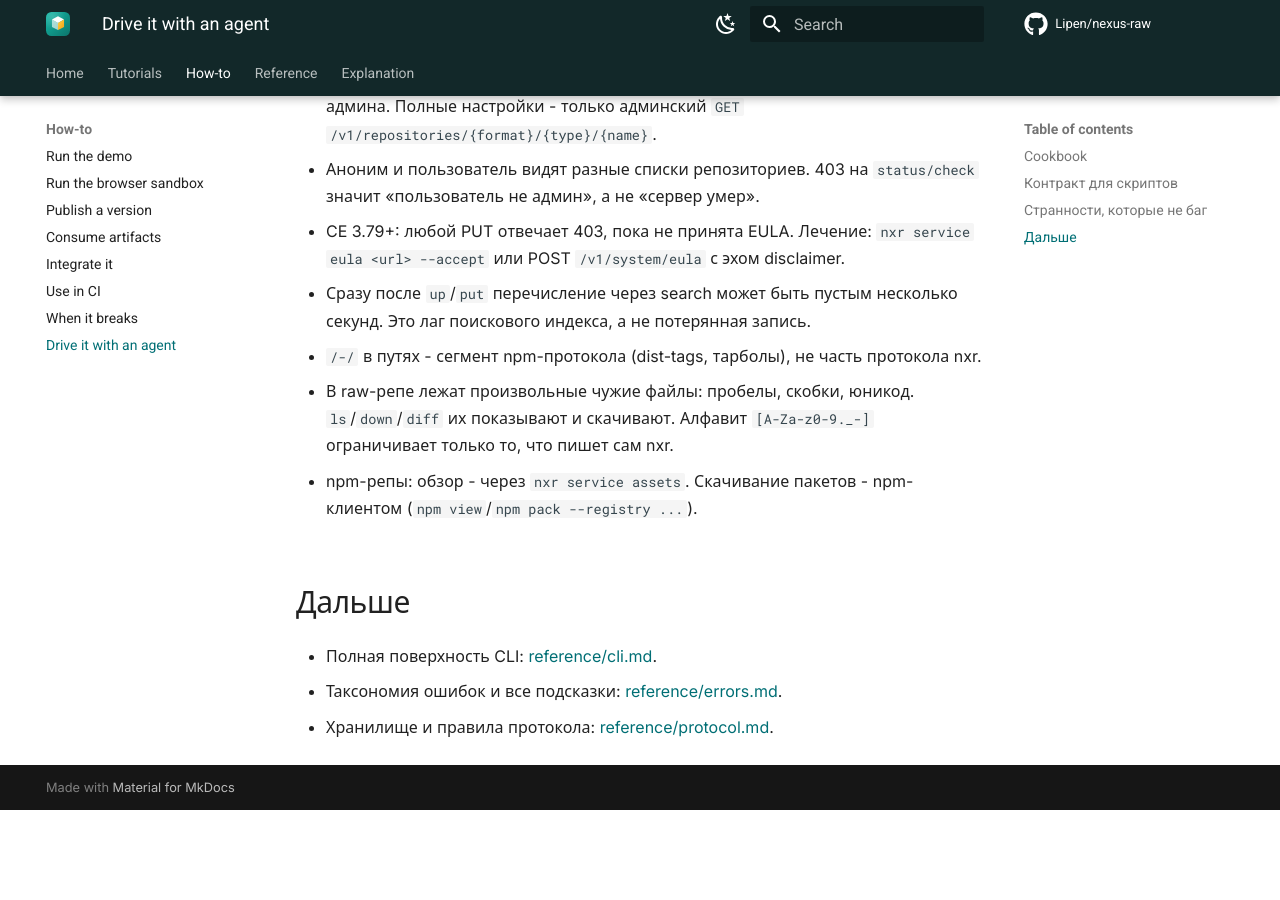
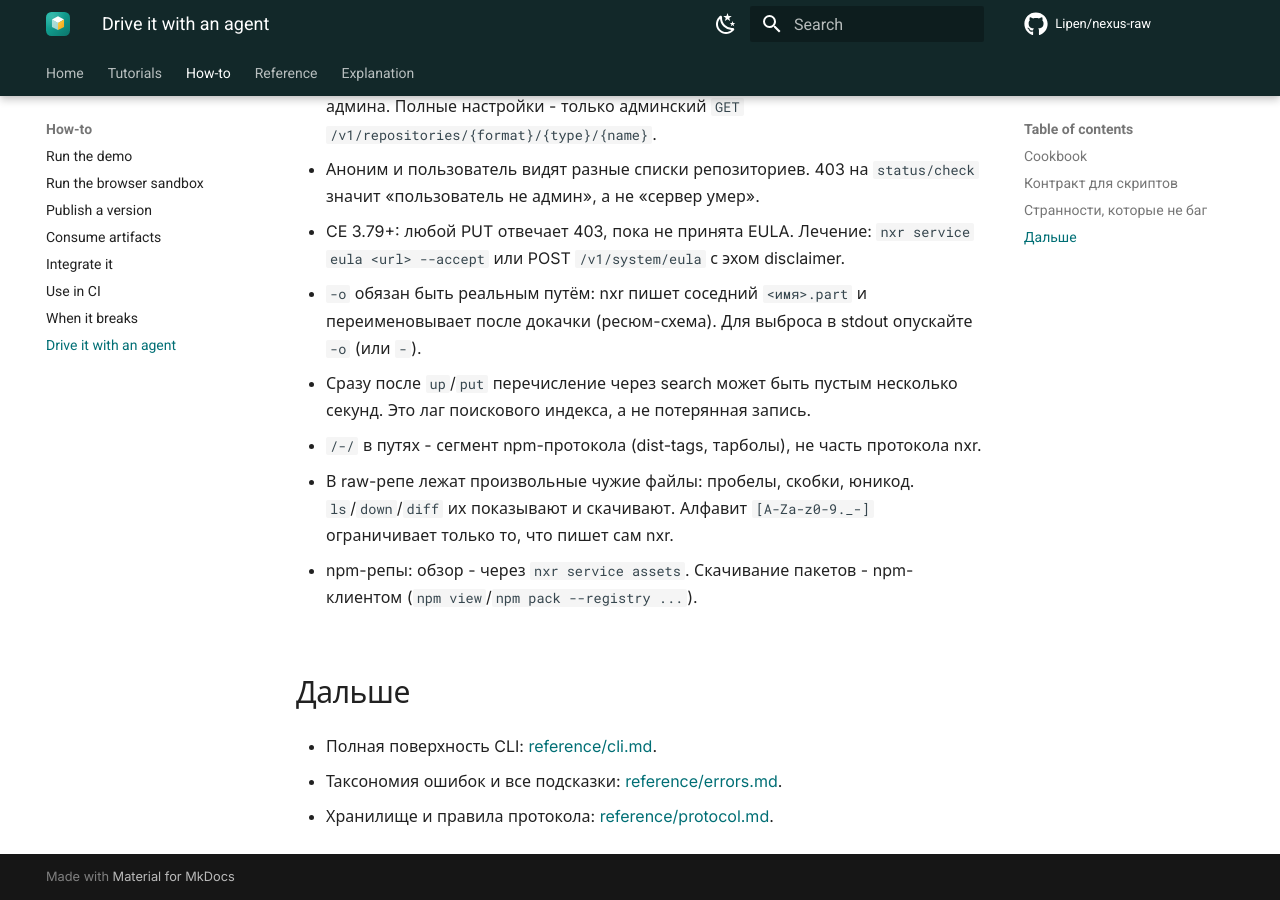
Before and after one commit to Lipen/nexus-raw, an MkDocs documentation site: the page built from docs/how-to/agents.md, in a window 1280 px wide and 900 px high, scrolled down 2144 px. Built offline with MkDocs 1.6.1 and Material for MkDocs 9.7.7, drawn with Linux system fonts in a browser that asks for light colours; comment, search, counter and statistics services are not loaded; before the commit the page ends 2954 px from its top, so only the background shows below that.

```diff
--- a/docs/how-to/agents.md
+++ b/docs/how-to/agents.md
@@ -49,6 +49,8 @@
   403 на `status/check` значит «пользователь не админ», а не «сервер умер».
 - CE 3.79+: любой PUT отвечает 403, пока не принята EULA.
   Лечение: `nxr service eula <url> --accept` или POST `/v1/system/eula` с эхом disclaimer.
+- `-o` обязан быть реальным путём: nxr пишет соседний `<имя>.part` и переименовывает после докачки (ресюм-схема).
+  Для выброса в stdout опускайте `-o` (или `-`).
 - Сразу после `up`/`put` перечисление через search может быть пустым несколько секунд.
   Это лаг поискового индекса, а не потерянная запись.
 - `/-/` в путях - сегмент npm-протокола (dist-tags, тарболы), не часть протокола nxr.
--- a/docs/llms.txt
+++ b/docs/llms.txt
@@ -52,6 +52,8 @@ Quirks that are not bugs:
   The `[A-Za-z0-9._-]` alphabet constrains only what nxr itself writes.
 - npm repositories: inspect via `nxr service assets`.
   Fetch packages with an npm client.
+- `-o` must be a real path: nxr writes a sibling `<name>.part` and renames it after the transfer (the resume scheme).
+  Omit `-o` to stream to stdout.
 
 ## Tutorials
 
```
Also changed, not shown: CHANGELOG.md (+9 -1 lines), crates/nexus-raw-core/src/protocol.md (+2 -0 lines).
